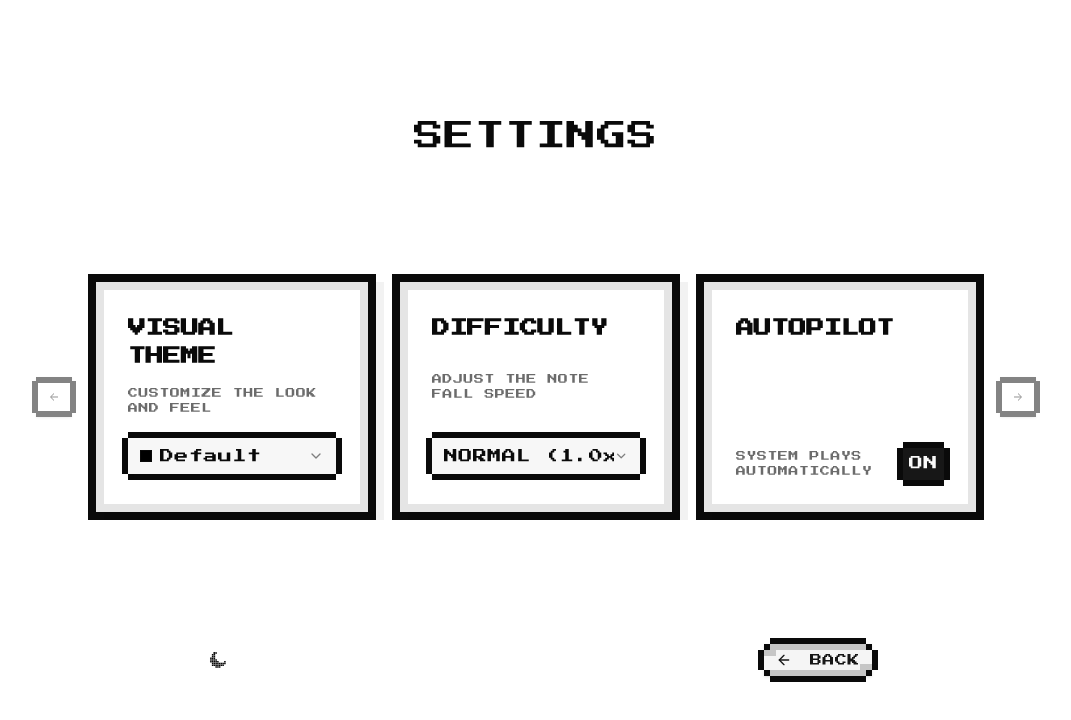
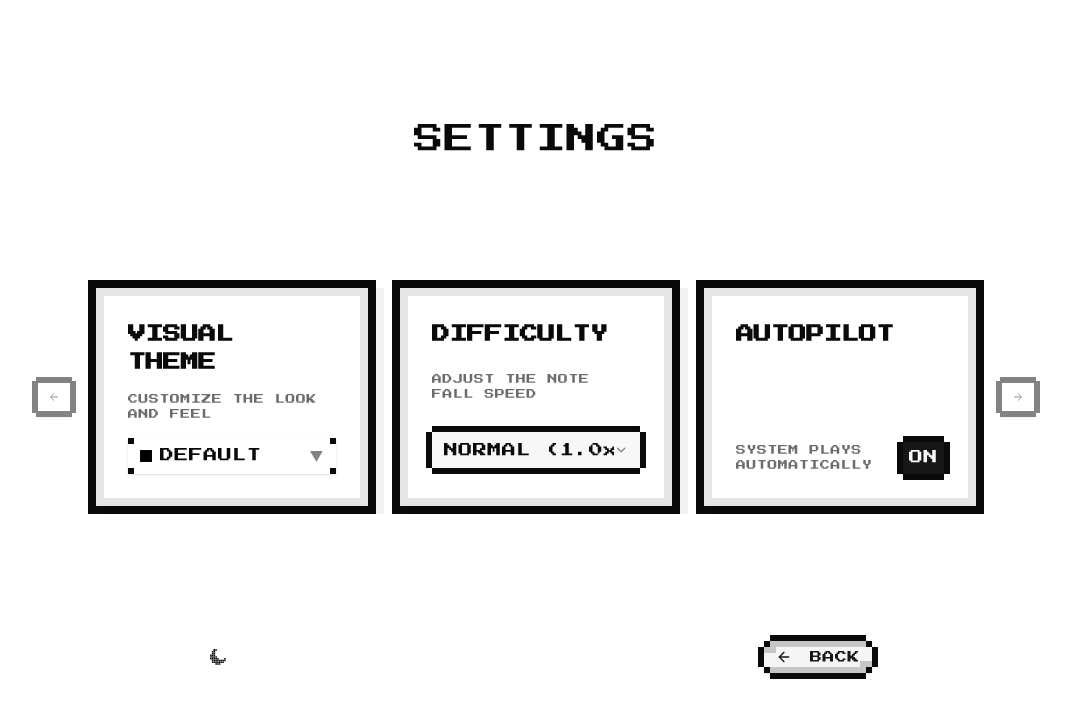
Before and after one commit to hongy20/midi-jam, a Next.js app: page /options in a window 1280 px wide. Shown: the top 720 px of the page, without its empty margins (104-1175 px from the left). Built offline with nearby package versions, Linux system fonts and the light colour scheme.

Commit message:
feat: replace theme dropdown with grid dialog picker

```diff
--- a/src/app/options/components/select-theme-dropdown.tsx
+++ b/src/app/options/components/select-theme-dropdown.tsx
@@ -1,38 +1,7 @@
 "use client";
 
-import {
-  Select,
-  SelectContent,
-  SelectItem,
-  SelectTrigger,
-  SelectValue,
-} from "@/components/ui/8bit/select";
-
-import { Theme } from "@/lib/themes";
-
-const themes = [
-  { name: Theme.Default, color: "#000" },
-  { name: Theme.Sega, color: "#0055a4" },
-  { name: Theme.Gameboy, color: "#8bac0f" },
-  { name: Theme.Atari, color: "#7a4009" },
-  { name: Theme.Nintendo, color: "#104cb0" },
-  { name: Theme.Arcade, color: "#F07CD4" },
-  { name: Theme.NeoGeo, color: "#dc2626" },
-  { name: Theme.SoftPop, color: "#4B3F99" },
-  { name: Theme.Pacman, color: "#ffcc00" },
-  { name: Theme.VHS, color: "#8B5CF6" },
-  { name: Theme.RustyByte, color: "#d2691e" },
-  { name: Theme.Zelda, color: "oklch(0.75 0.2 90)" },
-  { name: Theme.DungeonTorch, color: "#c87533" },
-  { name: Theme.SpaceStation, color: "#2196f3" },
-  { name: Theme.PixelForest, color: "#4caf50" },
-  { name: Theme.IceCavern, color: "#81d4fa" },
-  { name: Theme.LavaCore, color: "#e64a19" },
-  { name: Theme.GlitchMode, color: "#00ffcc" },
-  { name: Theme.DwarvenVault, color: "#c8a600" },
-  { name: Theme.DragonHoard, color: "#c62828" },
-  { name: Theme.AncientRunes, color: "#009688" },
-];
+import type { Theme } from "@/lib/themes";
+import { ThemeInventoryGrid } from "./theme-inventory-grid";
 
 export interface SelectThemeDropdownProps {
   activeTheme: Theme;
@@ -44,32 +13,9 @@ export function SelectThemeDropdown({
   onThemeChange,
 }: SelectThemeDropdownProps) {
   return (
-    <Select
-      onValueChange={(val) => onThemeChange(val as Theme)}
-      value={activeTheme}
-    >
-      <SelectTrigger className="w-full">
-        <SelectValue font="retro" placeholder="Select theme" />
-      </SelectTrigger>
-      <SelectContent>
-        {themes.map((theme) => (
-          <SelectItem key={theme.name} value={theme.name}>
-            <div className="flex items-center gap-2">
-              <span
-                aria-hidden
-                className="inline-block h-3 w-3 border border-foreground"
-                style={{ backgroundColor: theme.color }}
-              />
-              <span>
-                {theme.name
-                  .split("-")
-                  .map((w) => w.charAt(0).toUpperCase() + w.slice(1))
-                  .join(" ")}
-              </span>
-            </div>
-          </SelectItem>
-        ))}
-      </SelectContent>
-    </Select>
+    <ThemeInventoryGrid
+      activeTheme={activeTheme}
+      onThemeChange={onThemeChange}
+    />
   );
 }
--- /dev/null
+++ b/src/app/options/components/theme-inventory-grid.tsx
@@ -0,0 +1,138 @@
+"use client";
+
+import * as React from "react";
+import { Button } from "@/components/ui/8bit/button";
+import {
+  Dialog,
+  DialogContent,
+  DialogHeader,
+  DialogTitle,
+  DialogTrigger,
+} from "@/components/ui/8bit/dialog";
+import { Theme } from "@/lib/themes";
+import { cn } from "@/lib/utils";
+
+const themes = [
+  { name: Theme.Default, color: "#000" },
+  { name: Theme.Sega, color: "#0055a4" },
+  { name: Theme.Gameboy, color: "#8bac0f" },
+  { name: Theme.Atari, color: "#7a4009" },
+  { name: Theme.Nintendo, color: "#104cb0" },
+  { name: Theme.Arcade, color: "#F07CD4" },
+  { name: Theme.NeoGeo, color: "#dc2626" },
+  { name: Theme.SoftPop, color: "#4B3F99" },
+  { name: Theme.Pacman, color: "#ffcc00" },
+  { name: Theme.VHS, color: "#8B5CF6" },
+  { name: Theme.RustyByte, color: "#d2691e" },
+  { name: Theme.Zelda, color: "oklch(0.75 0.2 90)" },
+  { name: Theme.DungeonTorch, color: "#c87533" },
+  { name: Theme.SpaceStation, color: "#2196f3" },
+  { name: Theme.PixelForest, color: "#4caf50" },
+  { name: Theme.IceCavern, color: "#81d4fa" },
+  { name: Theme.LavaCore, color: "#e64a19" },
+  { name: Theme.GlitchMode, color: "#00ffcc" },
+  { name: Theme.DwarvenVault, color: "#c8a600" },
+  { name: Theme.DragonHoard, color: "#c62828" },
+  { name: Theme.AncientRunes, color: "#009688" },
+];
+
+export interface ThemeInventoryGridProps {
+  activeTheme: Theme;
+  onThemeChange: (theme: Theme) => void;
+}
+
+export function ThemeInventoryGrid({
+  activeTheme,
+  onThemeChange,
+}: ThemeInventoryGridProps) {
+  const [open, setOpen] = React.useState(false);
+
+  // Capitalize theme names for display
+  const formatThemeName = (name: string) => {
+    return name
+      .split("-")
+      .map((w) => w.charAt(0).toUpperCase() + w.slice(1))
+      .join(" ");
+  };
+
+  const handleSelect = (theme: Theme) => {
+    onThemeChange(theme);
+    setOpen(false);
+  };
+
+  return (
+    <Dialog open={open} onOpenChange={setOpen}>
+      <DialogTrigger asChild>
+        <Button
+          variant="outline"
+          className="w-full relative justify-between px-3 h-9 font-retro tracking-tighter uppercase overflow-hidden"
+        >
+          <div className="flex items-center gap-2">
+            <span
+              className="inline-block h-3 w-3 border border-foreground"
+              style={{
+                backgroundColor: themes.find((t) => t.name === activeTheme)
+                  ?.color,
+              }}
+            />
+            <span className="truncate">{formatThemeName(activeTheme)}</span>
+          </div>
+          <span className="opacity-50">▼</span>
+        </Button>
+      </DialogTrigger>
+      <DialogContent className="max-w-[90vw] md:max-w-md max-h-[90dvh] flex flex-col p-6">
+        <DialogHeader className="mb-4">
+          <DialogTitle className="text-xl md:text-2xl uppercase tracking-tighter text-center">
+            Select Theme
+          </DialogTitle>
+        </DialogHeader>
+
+        <div className="flex-1 overflow-y-auto pr-2 custom-scrollbar">
+          <div className="grid grid-cols-2 min-[400px]:grid-cols-3 gap-3 md:gap-4 p-1">
+            {themes.map((theme) => {
+              const isActive = theme.name === activeTheme;
+              return (
+                <button
+                  key={theme.name}
+                  type="button"
+                  onClick={() => handleSelect(theme.name as Theme)}
+                  className={cn(
+                    "group relative flex flex-col border-4 transition-all active:translate-y-0.5",
+                    isActive
+                      ? "border-primary bg-primary/10"
+                      : "border-foreground/20 hover:border-foreground/50 bg-background",
+                  )}
+                >
+                  {/* Theme Preview Block */}
+                  <div
+                    className="aspect-square w-full border-b-4 border-inherit"
+                    style={{ backgroundColor: theme.color }}
+                  />
+
+                  {/* Theme Name */}
+                  <div className="p-2 flex items-center justify-center min-h-[3rem]">
+                    <span
+                      className={cn(
+                        "retro text-[8px] md:text-[10px] uppercase text-center leading-tight",
+                        isActive ? "text-primary font-bold" : "opacity-80",
+                      )}
+                    >
+                      {formatThemeName(theme.name)}
+                    </span>
+                  </div>
+
+                  {/* Active Indicator overlay (optional, but adds to arcade feel) */}
+                  {isActive && (
+                    <div className="absolute -top-2 -right-2 bg-primary text-primary-foreground text-[8px] px-1 font-retro">
+                      SET
+                    </div>
+                  )}
+                </button>
+              );
+            })}
+          </div>
+        </div>
+      </DialogContent>
+    </Dialog>
+  );
+}
```
Also changed, not shown: src/app/options/components/options-page.view.tsx (+1 -6 lines).
